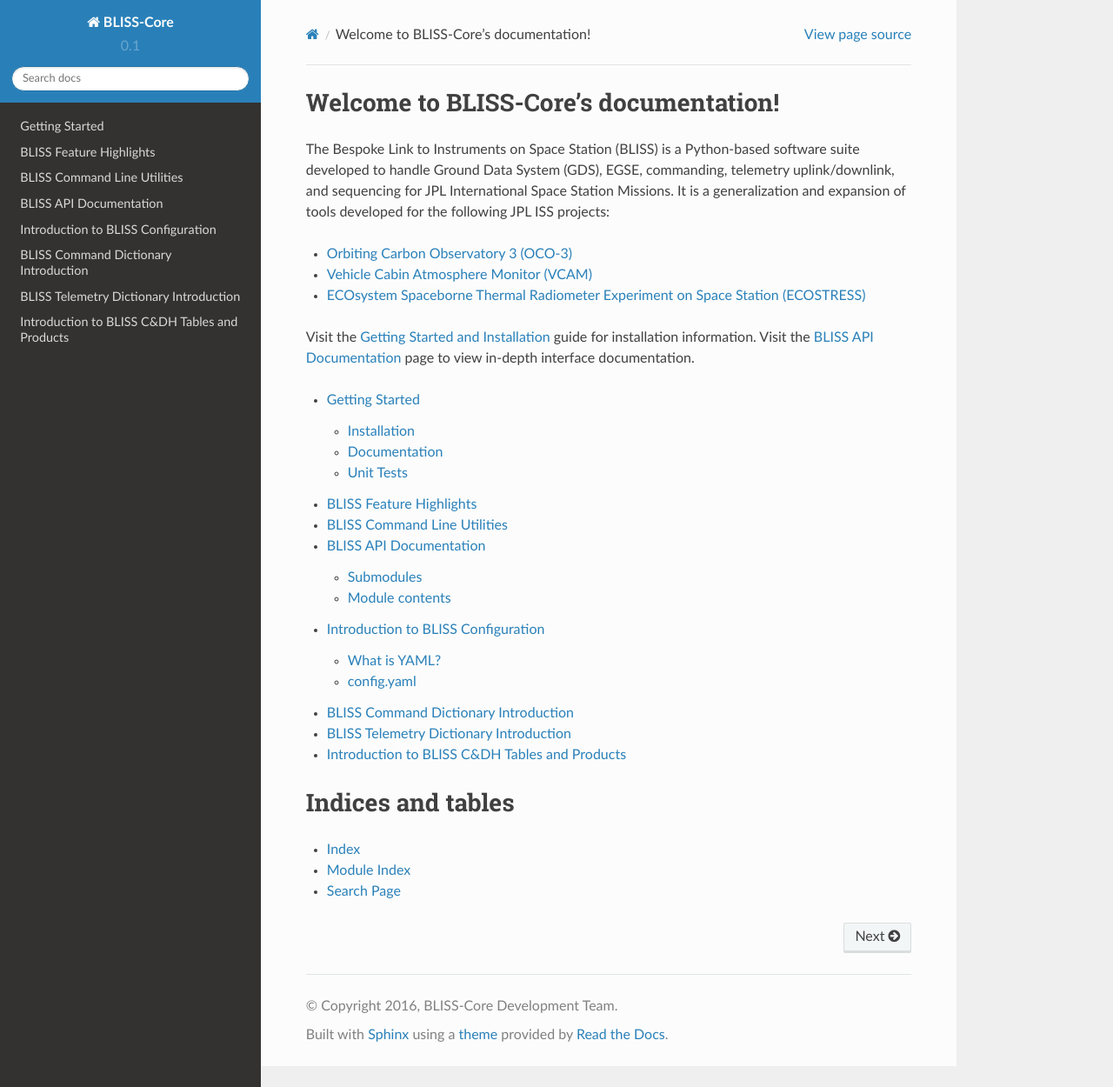
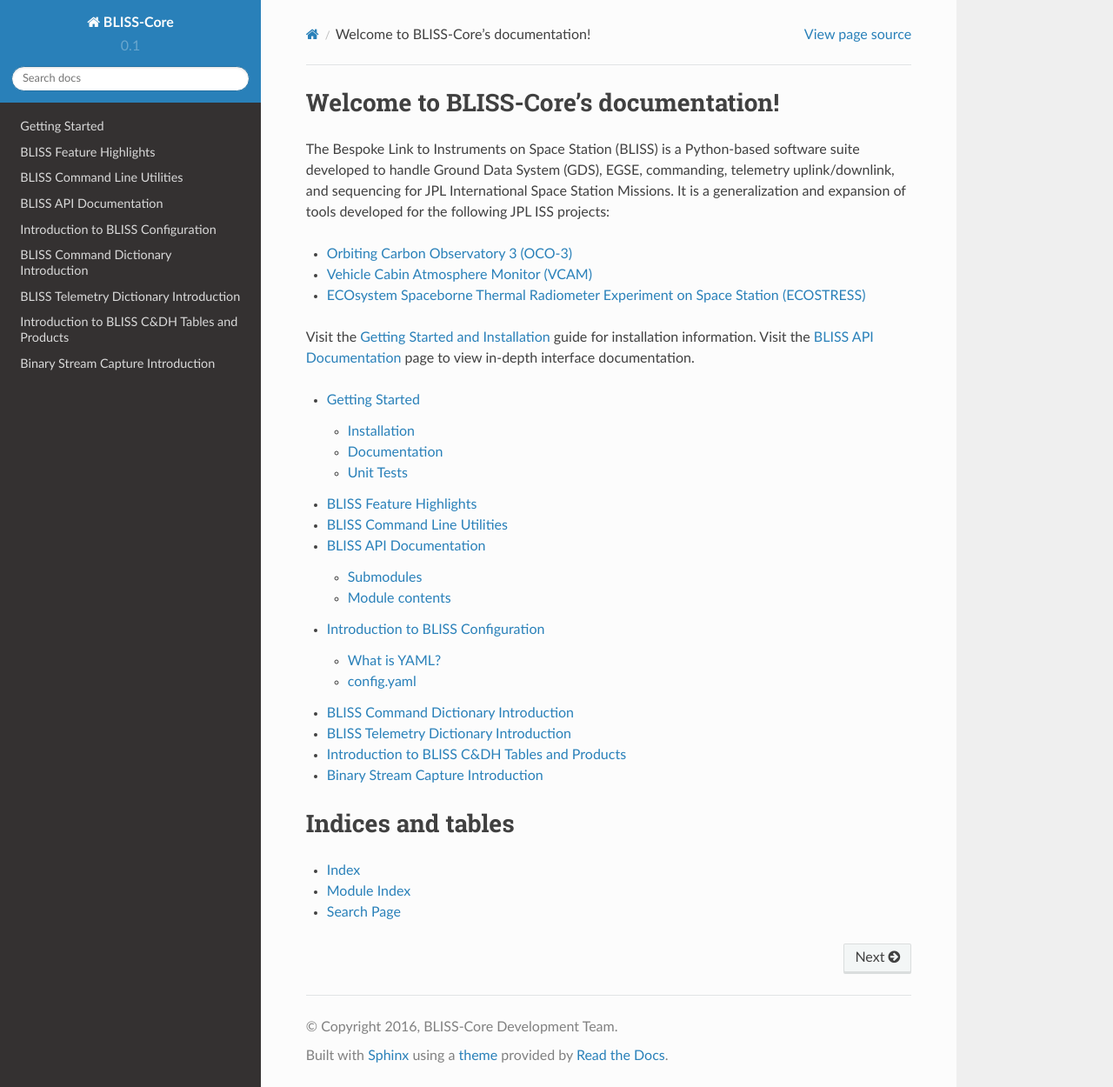
Before and after one commit to NASA-AMMOS/AIT-Core, a Sphinx documentation site: the page built from doc/source/index.rst, in a window 1280 px wide and 1250 px high. Shown: the whole window at 87% size. Built offline with Sphinx 7.4.7 and the Read the Docs theme 2.0.0, drawn with Linux system fonts in a browser that asks for light colours.

Commit message:
Add BSC doc skeleton

```diff
--- /dev/null
+++ b/doc/source/bsc_intro.rst
@@ -0,0 +1,2 @@
+Binary Stream Capture Introduction
+==================================
--- a/doc/source/index.rst
+++ b/doc/source/index.rst
@@ -20,6 +20,7 @@
    command_intro
    telemetry_intro
    c_and_dh_intro
+   bsc_intro
 
 Indices and tables
 ==================
```
